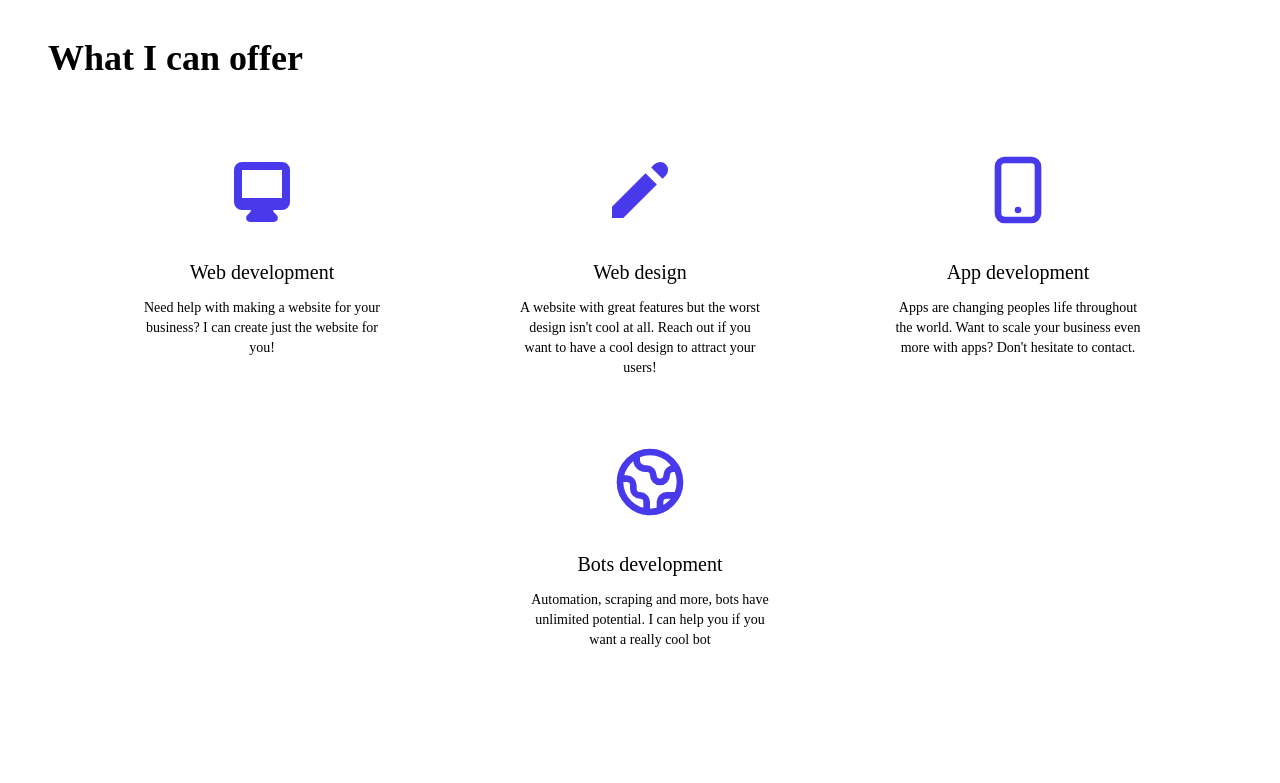
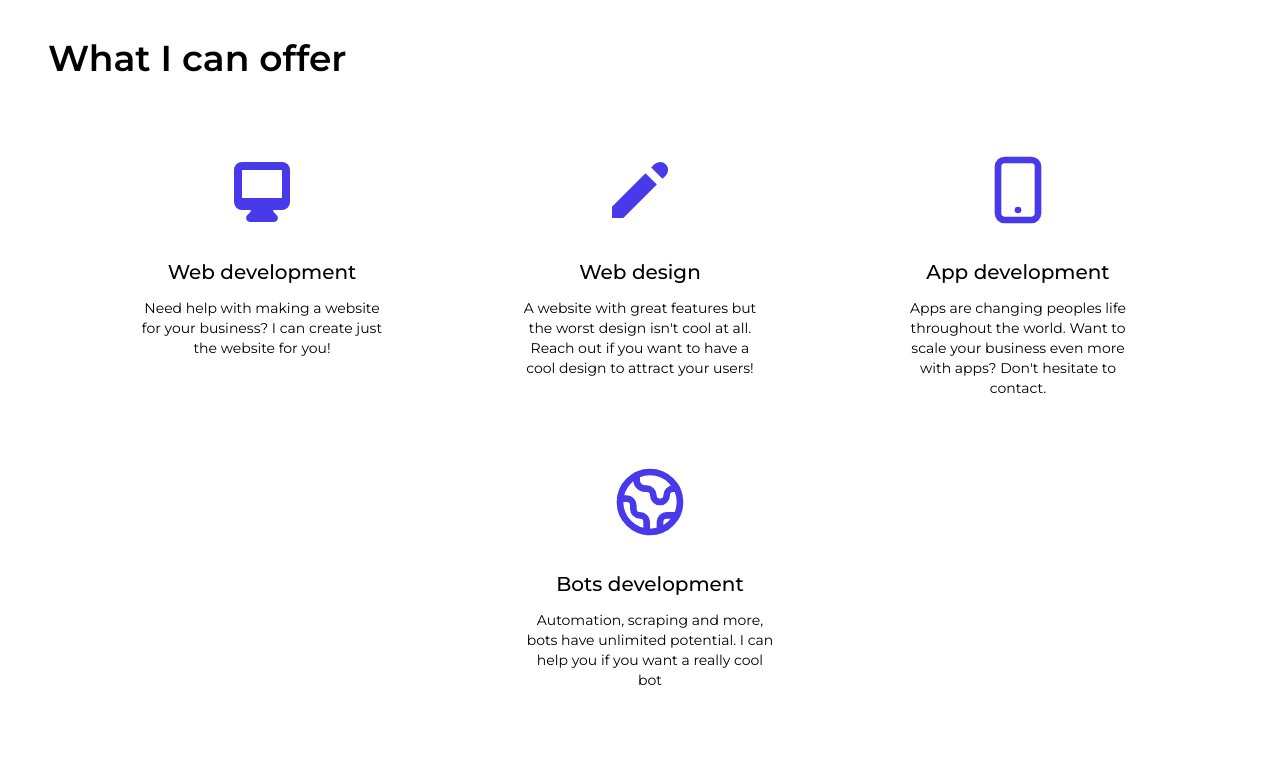
Before and after one commit to Parth-2412/Portfolio, a Next.js app: page / in a window 1280 px wide. Shown: the part 721-1504 px from the top of the page. Built offline with nearby package versions, Linux system fonts and the light colour scheme.

Commit message:
Make font Montserrat

```diff
--- a/pages/_app.tsx
+++ b/pages/_app.tsx
@@ -1,3 +1,4 @@
+import Head from "next/head";
 import "tailwindcss/tailwind.css";
 import Footer from "../components/Footer";
 import Header from "../components/Header";
@@ -6,6 +7,12 @@
 function MyApp({ Component, pageProps }) {
 	return (
 		<div className="flex justify-center px-12">
+			<Head>
+				<link
+					href="https://fonts.googleapis.com/css2?family=Montserrat:wght@100;200;300;400;500;600;700;800;900&family=Roboto&display=swap"
+					rel="stylesheet"
+				></link>
+			</Head>
 			<div className="max-w-7xl flex-grow">
 				<Header />
 				<div className="mt-32">
--- a/public/globals.css
+++ b/public/globals.css
@@ -2,7 +2,7 @@
 @tailwind components;
 @tailwind utilities;
 * {
-	font-family: "MontSerrat";
+	font-family: "Montserrat";
 }
 html {
 	scroll-behavior: smooth;
```
